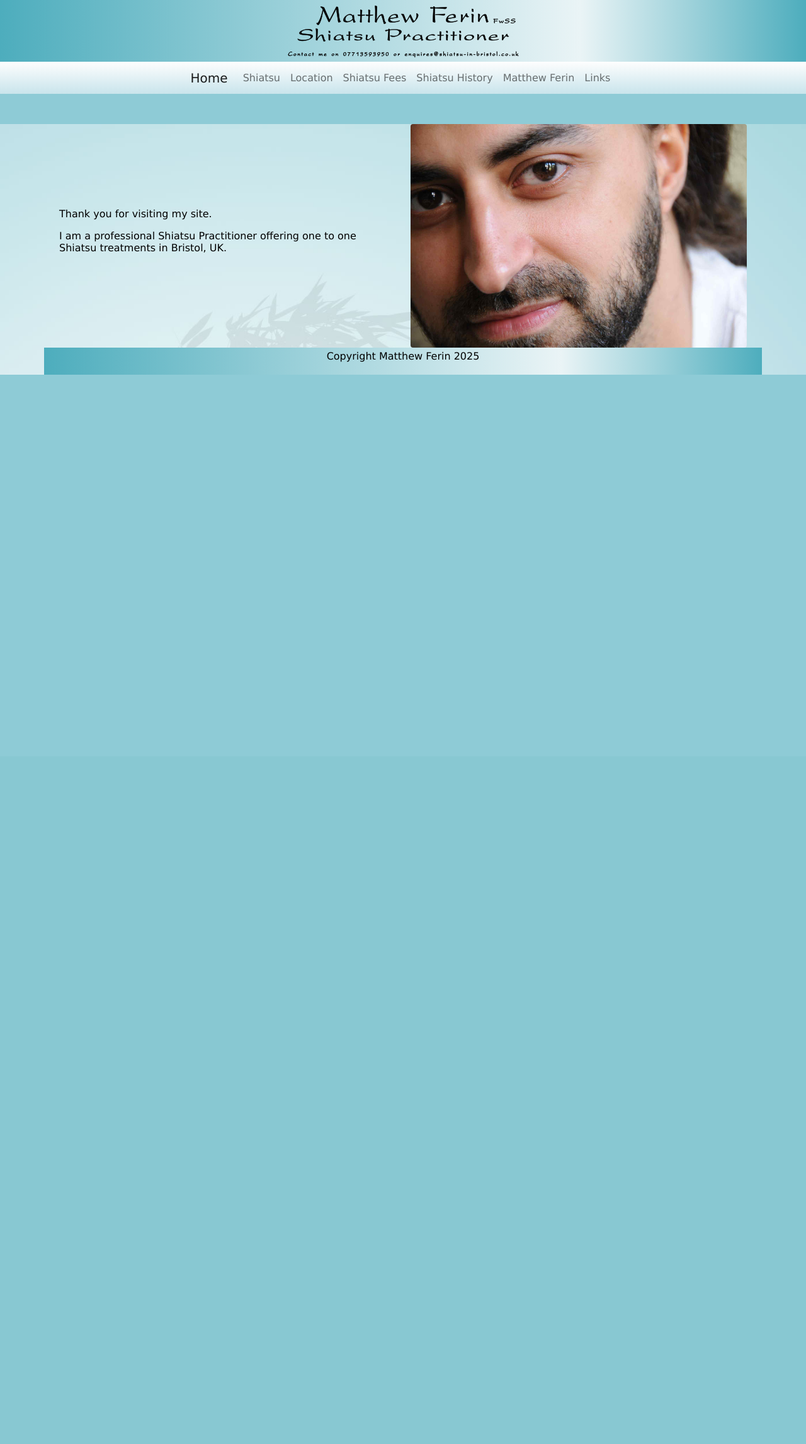
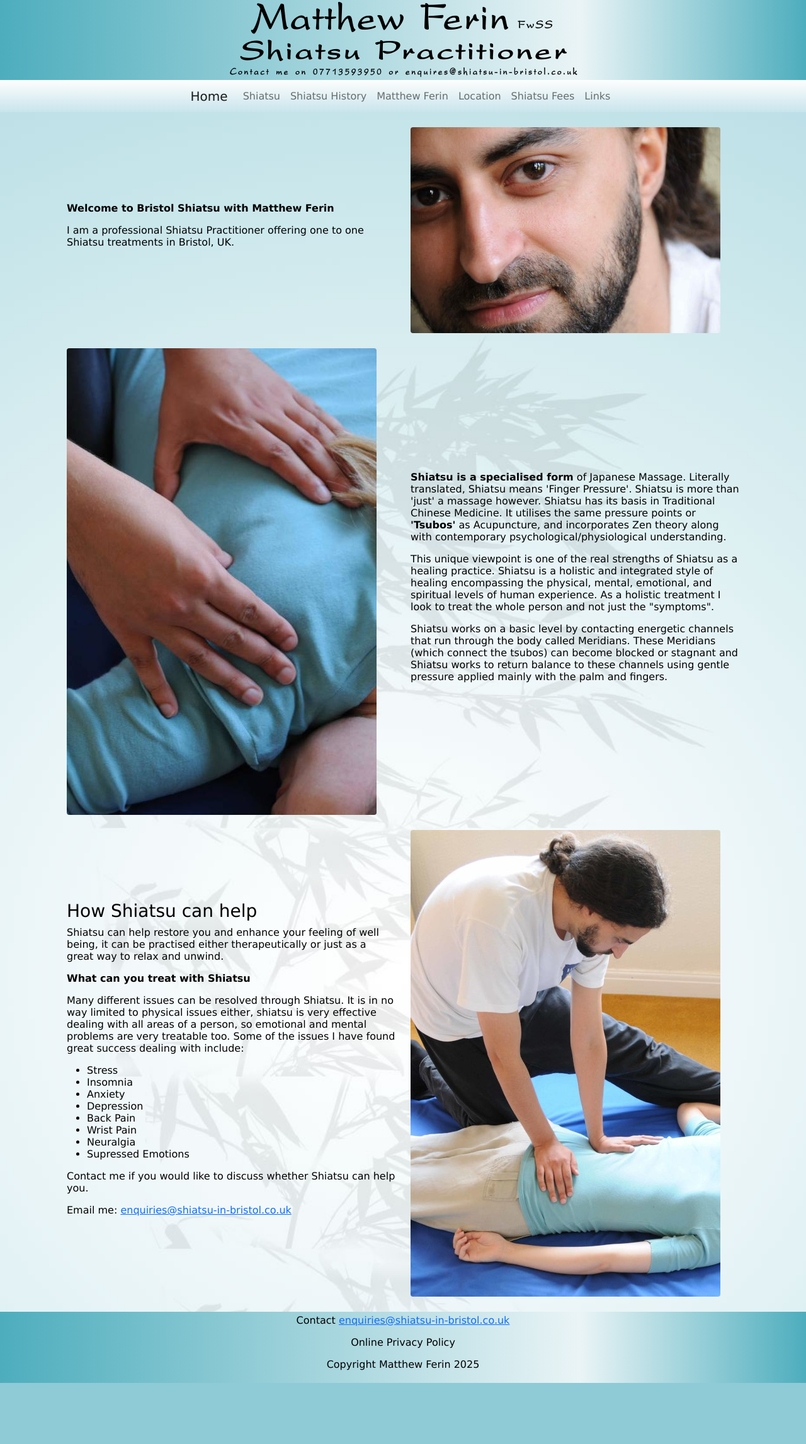
Before and after one commit to hyjsp/shiatsu-in-bristol, a Django app: page / in a window 1280 px wide. Shown: the whole page at 63% size. Before the commit the page ends 595 px from the top, so only its background shows below. Run offline with Django 4.2, Linux system fonts and the light colour scheme; parts of the project's set-up code (start-up, migrations or seed data) failed here and were passed over.

Commit message:
improved front page layout

```diff
--- a/templates/_base.html
+++ b/templates/_base.html
@@ -1,9 +1,9 @@
 {% load static %}
 <!DOCTYPE html>
-<html>
+<html lang="en">
 <head>
   <meta charset="utf-8">
-  <!-- Adding a viewport tag to get responsive working in firefox -->
+  <!-- Adding a viewport tag to get responsive working in browser -->
   <meta name="viewport" content="width=device-width, initial-scale=1" />
 
   <title>{% block title %}Matthew Ferin: Shiatsu Practitioner Bristol{% endblock %}</title>
@@ -18,8 +18,11 @@
 
 <body>
     <div class="header">
-        <div class="container">
+        <div class="container d-sm-block d-md-none">
           <img src="{% static 'images/title-tag-sm.png' %}" class="img-fluid text-center" alt="Matthew Ferin FwSS - Bristol Shiatsu Practitioner">
+        </div>
+        <div class="container d-none d-md-block">
+          <img src="{% static 'images/title-tag-lrg.png' %}" class="img-fluid text-center" alt="Matthew Ferin FwSS - Bristol Shiatsu Practitioner">
         </div>
     </div>
     <!-- Navbar-->
@@ -36,16 +39,16 @@
               <a class="nav-link" href="{% url 'shiatsu_massage' %}">Shiatsu</a>
             </li>
             <li class="nav-item">
+              <a class="nav-link" href="{% url 'shiatsu_history' %}">Shiatsu History</a>
+            </li>
+            <li class="nav-item">
+              <a class="nav-link" href="{% url 'matthew_ferin' %}">Matthew Ferin</a>
+            </li>
+            <li class="nav-item">
               <a class="nav-link" href="{% url 'location' %}">Location</a>
             </li>
             <li class="nav-item">
               <a class="nav-link" href="{% url 'shiatsu_fees' %}">Shiatsu Fees</a>
-            </li>
-            <li class="nav-item">
-              <a class="nav-link" href="{% url 'shiatsu_history' %}">Shiatsu History</a>
-            </li>
-            <li class="nav-item">
-              <a class="nav-link" href="{% url 'matthew_ferin' %}">Matthew Ferin</a>
             </li>
             <li class="'nav-item">
               <a class="nav-link" href="{% url 'links' %}">Links</a>
@@ -66,19 +69,16 @@
     </nav>
     <div class="bg">
       <div class="container">
-        <!-- <div class="row">
-          <div class="col-sm-8 p-3">
-            <h3>Matthew Ferin - Bristol Shiatsu Practitioner</h3>
-          </div>
-        </div> -->
-      </div>
-      <div class ="container">
+      <div class ="container pt-4">
         {% block content %}
         {% endblock content %}
       </div>
-      <footer class="container p-1">
+    </div>
+      <footer class="container-fluid my-4 p-1">
         <!-- <p> Contact me on 07713593950 or enquiries@shiatsu-in-bristol.co.uk</p> -->
-        <p> Copyright Matthew Ferin 2025</p>
+        <p>Contact <a href="mailto:enquiries@shiatsu-in-bristol.co.uk">enquiries@shiatsu-in-bristol.co.uk</a></p>
+        <p>Online Privacy Policy</p>
+        <p>Copyright Matthew Ferin 2025</p>
       </footer>
     </div>
 <!-- Bootstrap JavaScript -->
--- a/templates/home.html
+++ b/templates/home.html
@@ -4,16 +4,89 @@
 {% block title %}Home{% endblock title %}
 
 {% block content %}
-<div class="container-fluid mt-5 text-left">
-    <div class="row d-flex flex-wrap align-items-center">
-      <div class="col">
-        <p>Thank you for visiting my site.</p>
-        <p>I am a professional Shiatsu Practitioner offering one to one Shiatsu
-          treatments in  Bristol, UK.</p>
+
+<div class="container">
+  <div class="row row-cols-1 row-cols-md-2 align-items-center g-4">
+
+    <div class="col justify-content-center">
+      <div class="">
+        <p><strong>Welcome to Bristol Shiatsu with Matthew Ferin</strong></p>
+        <p>I am a professional Shiatsu Practitioner offering one to one Shiatsu treatments in Bristol, UK.</p>
       </div>
-      <div class="col">
-        <img src="{% static 'images/matt-lrg.jpg' %}" class="img-fluid rounded" alt="Matt Ferin">
+    </div>
+
+    <div class="col">
+      <div class="">
+        <img src="{% static 'images/matt-492.jpg' %}" class="img-fluid rounded" alt="Matt Ferin">
       </div>
+    </div>
+    <div class="col d-none d-md-block">
+      <img src="{% static 'images/hands-focus-492.jpg' %}" class="img-fluid rounded" alt="Closeup on hands practising Shiatsu">
+    </div>
+    <div class="col">
+      <p><strong>Shiatsu is a specialised form</strong>
+        of Japanese Massage. Literally translated, Shiatsu means
+        'Finger Pressure'. Shiatsu is more than
+        'just' a massage however. Shiatsu has
+          its basis in Traditional Chinese Medicine. It utilises the same
+          pressure points or <strong>'Tsubos'</strong> as Acupuncture, and incorporates Zen theory
+          along with contemporary psychological/physiological
+        understanding.</p>
+
+
+      <p>This unique viewpoint is one of the real strengths of Shiatsu as a healing practice. Shiatsu is a holistic
+          and integrated style of healing encompassing the physical, mental, emotional, and spiritual
+          levels of human experience. As a holistic treatment I look to treat the whole person and not just the
+          &quot;symptoms&quot;.</p>
+      <p>Shiatsu works on a basic level by contacting energetic channels
+        that run through the body called Meridians. These Meridians (which connect
+        the tsubos) can become blocked or stagnant and Shiatsu works to return balance to these channels using gentle pressure
+        applied mainly with the palm and fingers.<br />
+      </p>
+    </div>
+    <div class="col d-sm-block d-md-none">
+      <img src="{% static 'images/hands-focus-492.jpg' %}" class="img-fluid rounded" alt="Closeup on hands practising Shiatsu">
+    </div>
+    <div class="col justify-content-center">
+      <div class="">
+        <h3>How Shiatsu can help</h3>
+        <p>Shiatsu can help restore you and enhance your feeling of well being, it can be practised either therapeutically or just as a great way to relax and unwind.</p>
+        <p><strong>What can you treat with Shiatsu</strong></p>
+        <p>Many different issues can be resolved through Shiatsu. It is in no way limited to physical issues either, shiatsu is very effective dealing with all areas of a person, so emotional and mental problems are very treatable too. Some of the issues I have found great success dealing with include:</p>
+
+        <ul>
+          <li>Stress</li>
+          <li>Insomnia</li>
+          <li>Anxiety</li>
+          <li>Depression</li>
+          <li>Back Pain</li>
+          <li>Wrist Pain</li>
+          <li>Neuralgia</li>
+          <li>Supressed Emotions</li>
+        </ul>
+        <p>Contact me if you would like to discuss whether Shiatsu can help you.</p>
+        <p>Email me: <a href="mailto:enquiries@shiatsu-in-bristol.co.uk">enquiries@shiatsu-in-bristol.co.uk</a></p>
+      </div>
+    </div>
+    <div class="col">
+      <div class="">
+        <img src="{% static 'images/matt-session-492.jpg' %}" class="img-fluid rounded" alt="Matt Ferin Shiatsu session">
+      </div>
+    </div>
   </div>
 </div>
+
 {% endblock content %}
+
+<h2>News</h2>
+<p><strong>Price Increases</strong>
+
+  I'm increasing the standard cost of an hour-long session to £55. I'm not changing my concessionary rate or Shiatsu student rate which remain at £35 as I dislike cost being a barrier to entry.</p>
+  <h3>Working From Home and Offering Visits</h3>
+  <p>Currently, I'm offering sessions from my home in BS5 area and offering Home Visits within a reasonable radius. I'm continuing to not charge extra for visits.</p>
+
+  <h3>Gift Vouchers Available</h3>
+  <p>What do you get the person that has everything? Shiatsu gift vouchers that's what! I can post you a voucher for no additional charge so there's something to put in a card etc. Contact me with any queries.</p>
+  <h3>£10 off a Session? Try my Referral Scheme</h3>
+  <p>After any session with me you can request (or I'll just give you) some referral cards. You can then give these to anyone you feel would like a go. When they hand the voucher in after their 1st treatment I'll take £10 off for them and for your next visit too! They will however only apply to full price sessions. This is a great way to introduce new people to the benefits of Shiatsu and keep the price down for yourself!</p>
+</p>
```
Also changed, not shown: templates/home copy.html (added, +175 -0 lines), static/images/hands-focus-492.jpg (added), static/images/hands_focus.jpg (added), static/images/matt-492.jpg (added), static/images/matt-focus.jpg (added), static/images/matt-session-492.jpg (added), static/images/matt_session_lrg.jpg (added), static/images/title-tag-lrg.png.
